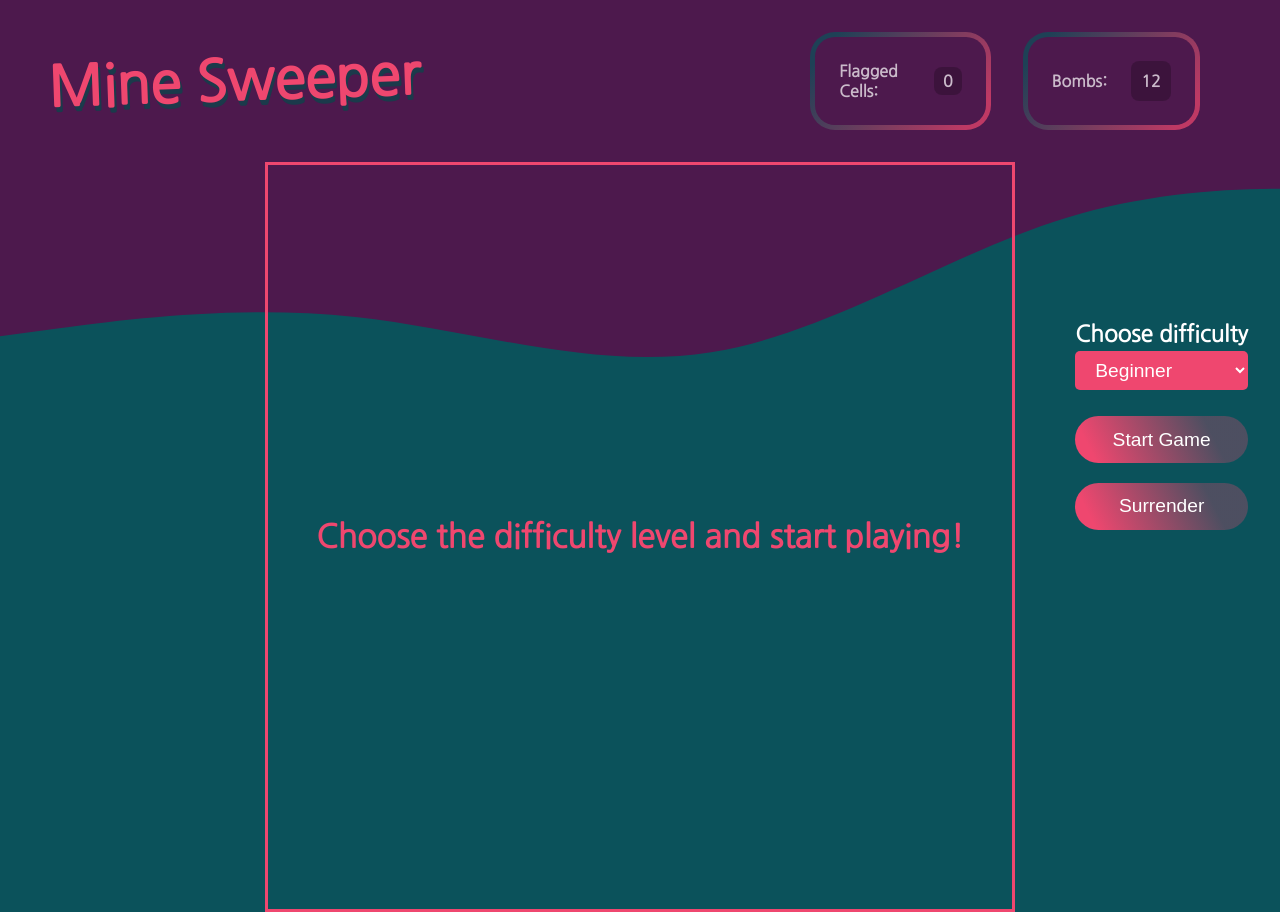
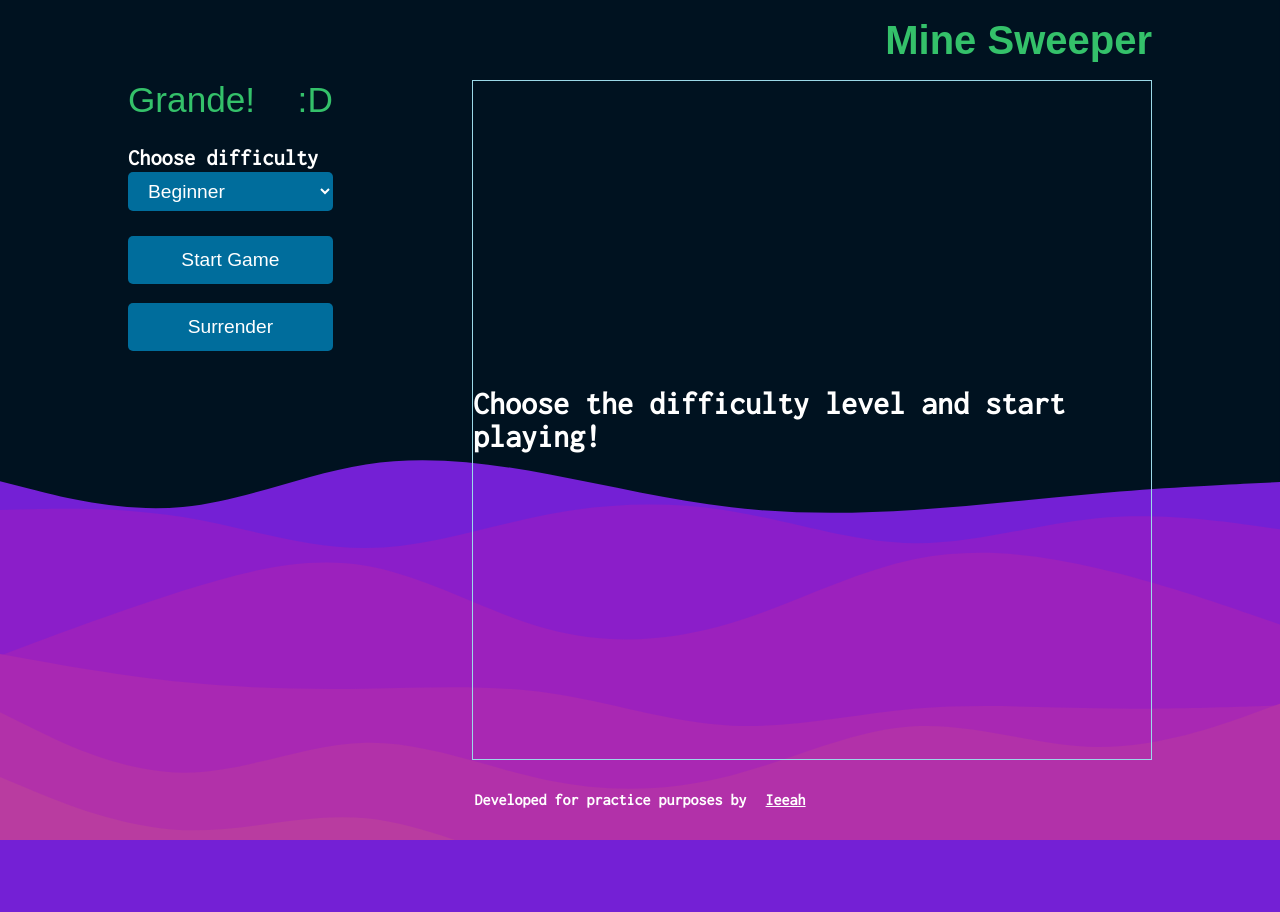
Before and after one commit to ieeah/Campo-Minato, a plain HTML site: page index.html in a window 1280 px wide. Shown: the top 912 px of the page. After the commit the page ends 840 px from the top, so only its background shows below. Drawn offline with Linux system fonts and the light colour scheme; a web font is replaced by a local one.

Commit message:
started styling & imported icons

```diff
--- a/_header.scss
+++ b/_header.scss
@@ -1,15 +1,16 @@
 @import './vars';
 
 header {
-  display: flex;
-  padding: 2rem 3rem;
-  align-items: center;
-  justify-content: space-between;
+  width: 80%;
+  margin-inline: auto;
 
   h1 {
-    font-size: 3.5rem;
-    transform: rotate(-2deg);
-    text-shadow: 2px 5px $shadow;
+    text-align: right;
+    line-height: 10vh;
+    height: 10vh;
+    font-size: 2.5rem;
+    color: $accent;
+    font-family: $font-primary;
   }
 }
 
@@ -19,6 +20,8 @@ header {
   width: 35%;
   justify-content: end;
   padding-right: 2rem;
+  display: none;
+  pointer-events: none;
 }
 
 .display_wrap {
--- /dev/null
+++ b/_typo.scss
@@ -0,0 +1 @@
+@import './vars.scss';
--- a/_vars.scss
+++ b/_vars.scss
@@ -1,5 +1,4 @@
 // vars
-
 $bg-color: #0b525b;
 $bg-color-clear: #14b9a3;
 $flag-color: #4d194d;
@@ -7,9 +6,29 @@ $bomb: #ef476f;
 $deny: #ec2251;
 $shadow: #1b3a4b;
 $clear: white;
+$black: black;
+
+$accent: #34c16a;
+$bg-color: #7420d5;
+$bg-color-secondary: #9C21BD;
+$color-primary: #0094d1;
+$color-secondary: #9bd9e8;
+$color-deny: #ec2251;
+$option-bg-color: rgba($color: $color-primary, $alpha: .7);
 
 // typography
+
+@import url('https://fonts.googleapis.com/css2?family=Inria+Sans:ital,wght@0,700;1,700&display=swap');
+@import url('https://fonts.googleapis.com/css2?family=Inconsolata:wght@300;400&family=Inria+Sans:ital,wght@0,700;1,700&display=swap');
+
 $fz-10: 1rem;
 $fz-12: 1.2rem;
 $fz-14: 1.4rem;
 $fz-16: 1.6rem;
+
+$font-primary: 'Inria Sans', sans-serif;
+$font-secondary: 'Inconsolata', monospace;
+
+// pxs
+
+$px5: 5px;
--- a/index.html
+++ b/index.html
@@ -40,6 +40,10 @@
     </header>
     <main>
       <div class="options">
+        <div class="options-head">
+          <div class="text">Grande!</div>
+          <div class="icon">:D</div>
+        </div>
         <div class="options_wrap">
           <label for="levelSelect">Choose difficulty</label>
           <select name="levelSelect" id="levelSelect">
@@ -52,7 +56,6 @@
         <button id="start">start game</button>
         <button id="surrender">surrender</button>
       </div>
-
       <div id="boardgame">
         <h1 class="start_message">
           Choose the difficulty level and start playing!
--- a/main.js
+++ b/main.js
@@ -9,6 +9,14 @@ const modal = document.querySelector(".modal");
 const modalMessage = document.querySelector(".modal_message");
 const modalConfirm = document.querySelector(".modal_button.confirm");
 const modalDeny = document.querySelector(".modal_button.deny");
+const icons = [[
+  "bad_cry", "bad_emb"
+],[
+  "ok_cool", "ok_hearts", "ok_perv"
+],
+[
+  "end_cross"
+]];
 
 // creo le variabili necessarie per lo svolgimento del gioco
 
--- a/style.scss
+++ b/style.scss
@@ -13,11 +13,11 @@
 body {
   display: flex;
   flex-direction: column;
-  height: 100vh;
-  font-family: 'Nanum Gothic', sans-serif;
+  // height: 100vh;
+  font-family: $font-secondary;
   background-color: $bg-color;
-  color: $bomb;
-  background-image: url('./imgs/wave-haikei.svg');
+  color: $clear;
+  background-image: url('./imgs/BG.svg');
   background-size: cover;
   background-repeat: no-repeat;
   position: relative;
@@ -101,20 +101,26 @@ body {
 }
 
 main {
-  flex-grow: 1;
   display: flex;
-  justify-content: center;
+  justify-content: space-between;
+  width: 80%;
+  margin-inline: auto;
 
   .options {
-    position: absolute;
-    right: 2rem;
-    top: 50%;
-    transform: translateY(-50%);
-    height: 20vh;
     display: flex;
     flex-direction: column;
-    justify-content: space-between;
-
+    width: 20%;
+    .options-head {
+      display: flex;
+      justify-content: space-between;
+      margin-bottom: $fz-16;
+      font-size: 2.2rem;
+      font-family: $font-primary;
+      color: $accent;
+      &.bad {
+        color: $color-deny;
+      }
+    }
     .options_wrap {
       margin-bottom: $fz-16;
 
@@ -128,52 +134,29 @@ main {
 
       select {
         width: 100%;
-        background-color: $bomb;
+        background-color: $option-bg-color;
         color: $clear;
         padding: .5rem 1rem;
         border: none;
-        border-radius: 5px;
+        border-radius: $px5;
         font-size: $fz-12;
       }
     }
 
     button {
       padding: .8rem 1rem;
-      background: rgb(239, 71, 111);
-      background: linear-gradient(63deg, rgba(239, 71, 111, 1) 11%, rgba(239, 71, 111, 0.2889356426164216) 77%);
+      background: $option-bg-color;
       color: $clear;
       font-size: $fz-12;
       text-transform: capitalize;
-      border-radius: 80px;
+      border-radius: $px5;
       border: none;
       cursor: pointer;
       margin-bottom: $fz-12;
       transition: all .2s ease-out;
-      position: relative;
 
       &:hover {
-        color: $bomb;
-        background: rgb(77, 25, 77);
-        background: linear-gradient(63deg, rgba(77, 25, 77, 0.31414572665003504) 25%, rgba(77, 25, 77, 1) 77%);
-
-        &:before {
-          width: 100%;
-        }
-      }
-
-      &:before {
-        content: '';
-        border-radius: 80px;
-        width: 0%;
-        height: 100%;
-        position: absolute;
-        right: 0;
-        top: 0;
-        opacity: .2;
-        background-color: black;
-        transition: all 1.2s ease;
-        box-shadow: -4px 0px 4px rgba($clear, .2);
-        background-blend-mode: color-dodge;
+        background-color: rgba($color: $color-primary, $alpha: 1);
       }
     }
   }
@@ -184,11 +167,12 @@ main {
 // boardgame
 
 #boardgame {
+  height: 85vh;
+  // background-color: rgba($black, .2);
   display: flex;
   flex-wrap: wrap;
   aspect-ratio: 1 / 1;
-  height: 750px;
-  border: 3px solid $bomb;
+  border: 1px solid $color-secondary;
 }
 
 #boardgame.over {
@@ -205,8 +189,8 @@ main {
 // cells
 
 .cell {
-  background-color: $shadow;
-  border: 1px solid $bomb;
+  background-color: rgba($color: $color-primary, $alpha: .3);
+  border: 1px solid $color-secondary;
   display: grid;
   place-content: center;
   cursor: pointer;
@@ -230,7 +214,7 @@ main {
 }
 
 .cell.not {
-  background-color: $flag-color;
+  background-color: $bg-color-secondary;
   cursor: default;
 }
 
@@ -239,7 +223,7 @@ main {
 }
 
 .cell.flagged {
-  background-color: $bomb;
+  background-color: rgba($color: $accent, $alpha: .7);
   font-size: 2.6rem;
   background-image: url('./imgs/flag-solid.svg');
   background-size: 50%;
@@ -253,7 +237,7 @@ main {
 
 footer {
   text-align: center;
-  height: 80px;
+  height: 5vh;
   line-height: 80px;
 
   a {
```
Also changed, not shown: imgs/BG.svg (added), imgs/icons/actions_icons/action_play.svg (added), imgs/icons/actions_icons/actions_surrender.svg (added), imgs/icons/cells_icons/bomb.svg (added), imgs/icons/cells_icons/flag.svg (added), imgs/icons/moves_reactions/bad_cry.svg (added), imgs/icons/moves_reactions/bad_emb.svg (added), imgs/icons/moves_reactions/end_cross.svg (added), imgs/icons/moves_reactions/ok_cool.svg (added), imgs/icons/moves_reactions/ok_hearts.svg (added), imgs/icons/moves_reactions/ok_perv.svg (added), style.css, 1 other file.
